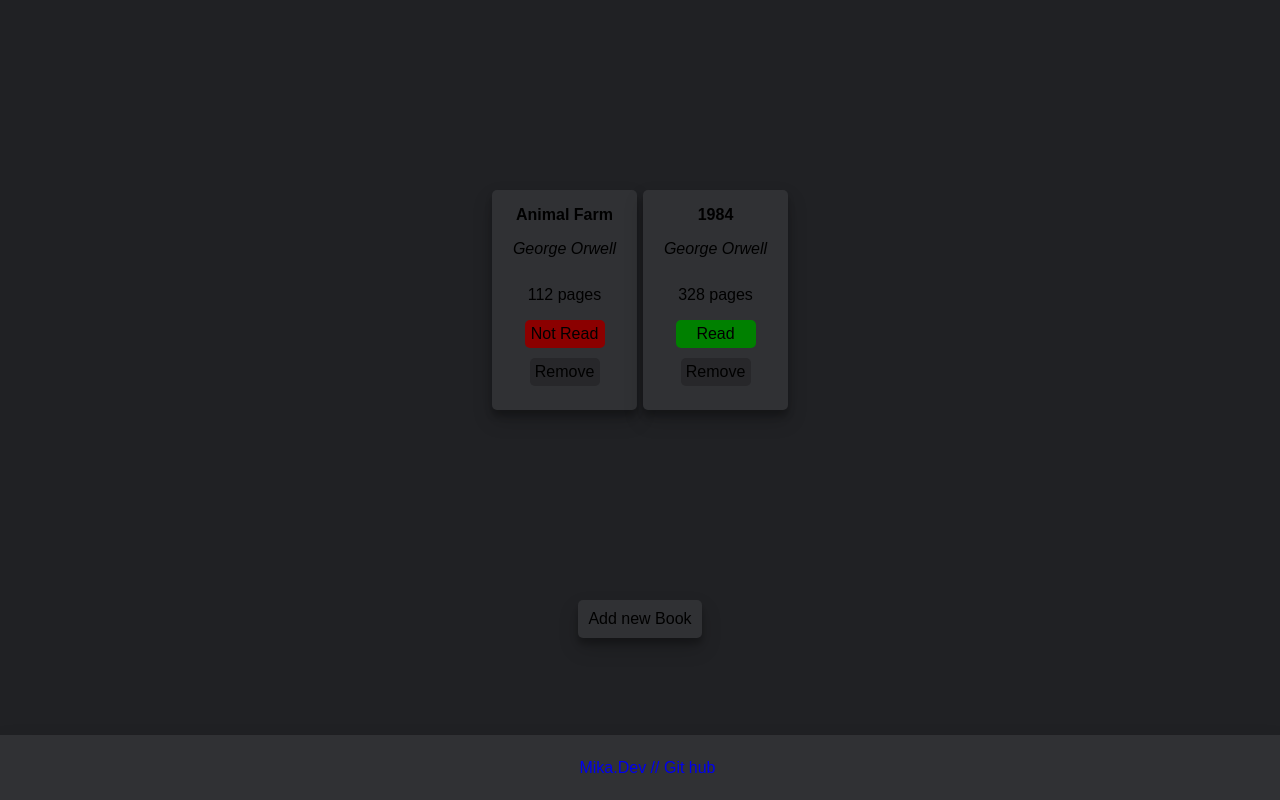
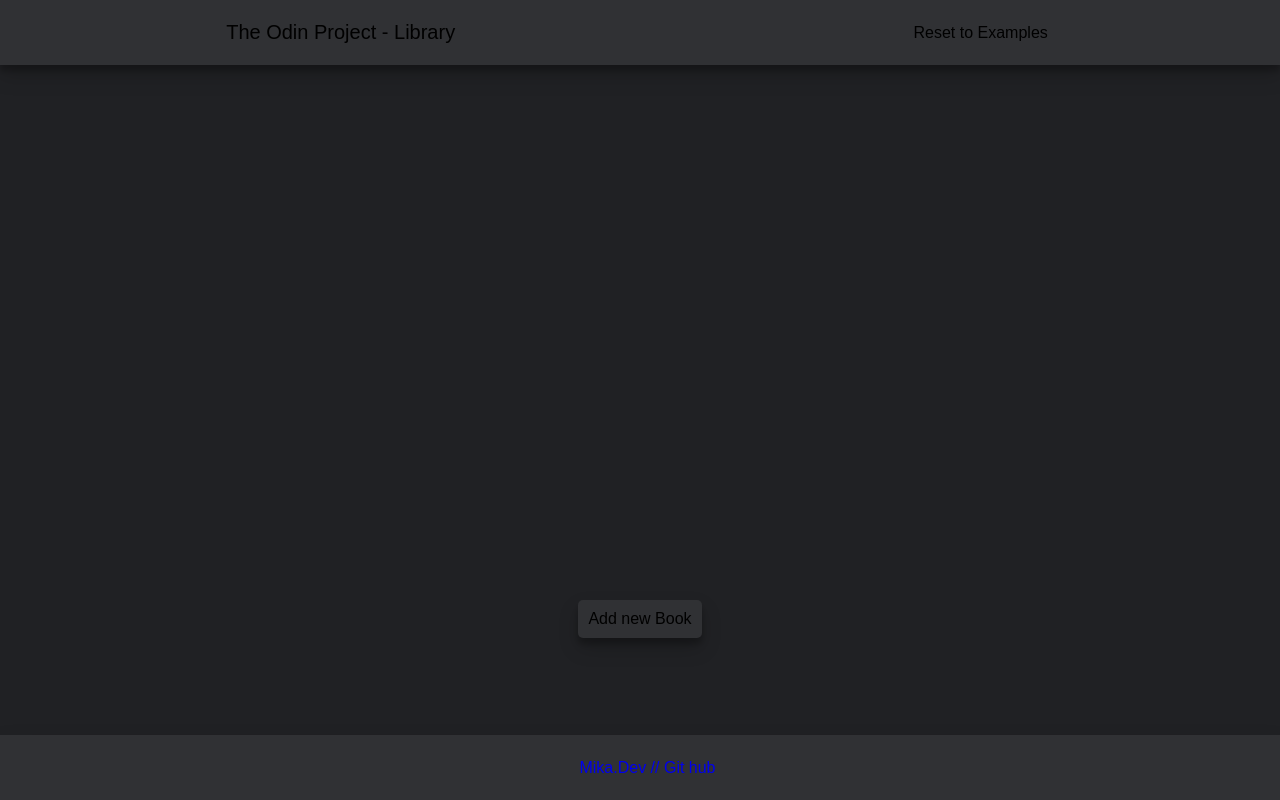
Before and after one commit to Mikadev1996/library, a plain HTML site: page index.html in a window 1280 px wide. Drawn offline with Linux system fonts and the light colour scheme.

Commit message:
added localStorage

```diff
--- a/index.html
+++ b/index.html
@@ -6,6 +6,14 @@
     <link rel="stylesheet" href="styles.css">
 </head>
 <body>
+<nav>
+    <div>
+        <h1>The Odin Project - Library</h1>
+    </div>
+    <div>
+        <button id="reset">Reset to Examples</button>
+    </div>
+</nav>
 <main>
     <div class="book-container">
 
--- a/main.js
+++ b/main.js
@@ -6,6 +6,7 @@ let dropDown = document.querySelector("#new-book-container");
 let cancelDropdown = document.getElementById("cancel");
 let addBookButton = document.getElementById("add")
 let formInputs = Array.from(document.querySelectorAll(".inputs"));
+let reset = document.getElementById("reset");
 
 window.addEventListener("keydown", handleClick);
 dropDown.addEventListener("click", handleClick);
@@ -31,9 +32,9 @@ addBookButton.addEventListener("click", () => {
     }
 
     let bookInfo = new Book(books.length + 1, newBook.titleInput, newBook.authorInput, newBook.pagesInput, newBook.readInput);
-    console.log(books);
     books.push(bookInfo);
     displayBook(bookInfo);
+    updateLocalStorage();
     resetDropdown();
 })
 
@@ -72,8 +73,7 @@ function displayBook(bookInfo) {
         bookInfo.read = (bookInfo.read === "Yes") ? "No" : "Yes";
         newRead.textContent = (newRead.textContent === "Read") ? "Not Read" : "Read";
         newRead.style.backgroundColor = (newRead.textContent === "Read") ? "green" : "darkred";
-
-        console.log(books);
+        updateLocalStorage()
     })
 
     newTitle.dataset.id = bookInfo.id;
@@ -121,7 +121,7 @@ function removeBookUpdate(e) {
     books.forEach((item) => {
         if (item.id.toString() === id) {
             books = books.filter(book => book !== item);
-            console.log("removed")
+            updateLocalStorage();
         }
     })
     updateDisplay();
@@ -129,15 +129,39 @@ function removeBookUpdate(e) {
 
 function updateDisplay() {
     bookContainer.innerHTML = "";
-    books.forEach((book) => {
-        displayBook(book);
-    })
+    if (books) {
+        books.forEach((book) => {
+            displayBook(book);
+        })
+    }
 }
+
+// Example books
 
 let exampleBook = new Book(0,"Animal Farm", "George Orwell", "112", "No");
 let example2 = new Book(1, "1984", "George Orwell", "328", "Yes");
+books.push(exampleBook, example2);
+updateDisplay();
 
-books.push(exampleBook, example2);
+// Local Storage
 
-displayBook(exampleBook);
-displayBook(example2);
+function updateLocalStorage() {
+    localStorage.setItem("books", JSON.stringify(books));
+}
+
+function restoreLocalStorage() {
+    return JSON.parse(localStorage.getItem("books"));
+}
+
+reset.onclick = () => {
+    console.log("reset")
+    books = [];
+    localStorage.clear();
+    books.push(exampleBook, example2);
+    updateLocalStorage()
+    updateDisplay();
+    return books;
+}
+
+books = restoreLocalStorage();
+updateDisplay()
--- a/styles.css
+++ b/styles.css
@@ -1,6 +1,24 @@
 * {
     font-family: sans-serif;
 }
+h1 {
+    font-size: 20px;
+    font-weight: normal;
+}
+
+nav {
+    position: fixed;
+    top: 0;
+    height: 65px;
+    width: 100%;
+    background: #303134;
+    box-shadow: 0 10px 20px rgba(0,0,0,0.19), 0 6px 6px rgba(0,0,0,0.23);
+    display: flex;
+    justify-content: space-around;
+    align-items: center;
+}
+
+
 
 body {
     margin: 0;
```
